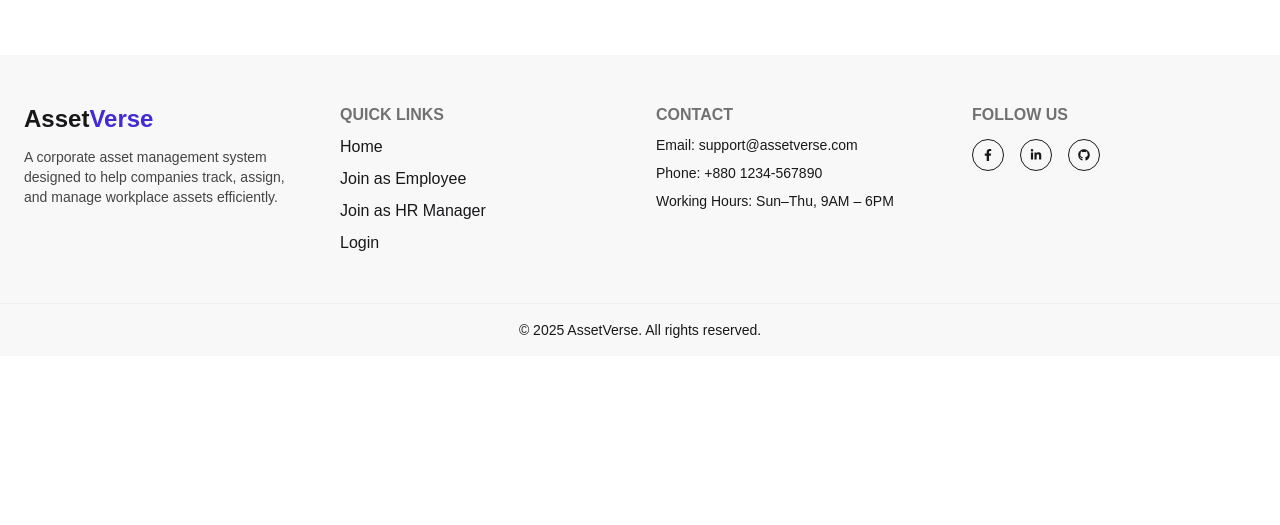
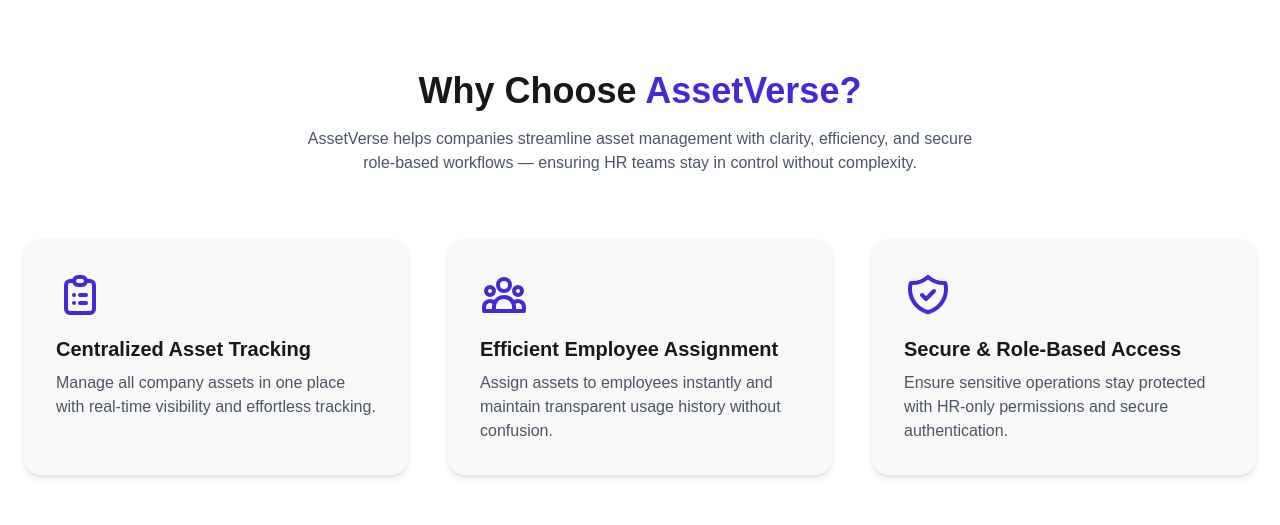
Before and after one commit to rahinhaque/-AssetVerse-Client, a React (Vite) app: page / in a window 1280 px wide. Shown: the part 678-1203 px from the top of the page. Before the commit the page ends 1034 px from the top, so only its background shows below. Built offline with nearby package versions, Linux system fonts and the light colour scheme; no server answers.

Commit message:
Theme change and About section

```diff
--- /dev/null
+++ b/src/Pages/Home/About/About.jsx
@@ -0,0 +1,87 @@
+import { motion } from "framer-motion";
+import {
+  HiOutlineClipboardList,
+  HiOutlineShieldCheck,
+  HiOutlineUserGroup,
+} from "react-icons/hi";
+
+const About = () => {
+  return (
+    <section className="bg-white py-20">
+      <div className="max-w-7xl mx-auto px-6">
+
+        <motion.div
+          initial={{ opacity: 0, y: 30 }}
+          whileInView={{ opacity: 1, y: 0 }}
+          transition={{ duration: 0.6 }}
+          className="text-center"
+        >
+          <h2 className="text-4xl font-bold">
+            Why Choose <span className="text-primary">AssetVerse?</span>
+          </h2>
+          <p className="mt-4 text-gray-600 max-w-2xl mx-auto">
+            AssetVerse helps companies streamline asset management with clarity,
+            efficiency, and secure role-based workflows — ensuring HR teams stay
+            in control without complexity.
+          </p>
+        </motion.div>
+
+
+        <div className="mt-16 grid grid-cols-1 md:grid-cols-2 lg:grid-cols-3 gap-10">
+
+          <motion.div
+            initial={{ opacity: 0, y: 40 }}
+            whileInView={{ opacity: 1, y: 0 }}
+            transition={{ duration: 0.5 }}
+            className="p-8 bg-base-200 rounded-2xl shadow-md hover:shadow-xl transition"
+          >
+            <HiOutlineClipboardList className="text-primary text-5xl" />
+            <h3 className="mt-4 text-xl font-semibold">
+              Centralized Asset Tracking
+            </h3>
+            <p className="mt-2 text-gray-600">
+              Manage all company assets in one place with real-time visibility
+              and effortless tracking.
+            </p>
+          </motion.div>
+
+
+          <motion.div
+            initial={{ opacity: 0, y: 40 }}
+            whileInView={{ opacity: 1, y: 0 }}
+            transition={{ duration: 0.6 }}
+            className="p-8 bg-base-200 rounded-2xl shadow-md hover:shadow-xl transition"
+          >
+            <HiOutlineUserGroup className="text-primary text-5xl" />
+            <h3 className="mt-4 text-xl font-semibold">
+              Efficient Employee Assignment
+            </h3>
+            <p className="mt-2 text-gray-600">
+              Assign assets to employees instantly and maintain transparent
+              usage history without confusion.
+            </p>
+          </motion.div>
+
+
+          <motion.div
+            initial={{ opacity: 0, y: 40 }}
+            whileInView={{ opacity: 1, y: 0 }}
+            transition={{ duration: 0.7 }}
+            className="p-8 bg-base-200 rounded-2xl shadow-md hover:shadow-xl transition"
+          >
+            <HiOutlineShieldCheck className="text-primary text-5xl" />
+            <h3 className="mt-4 text-xl font-semibold">
+              Secure & Role-Based Access
+            </h3>
+            <p className="mt-2 text-gray-600">
+              Ensure sensitive operations stay protected with HR-only
+              permissions and secure authentication.
+            </p>
+          </motion.div>
+        </div>
+      </div>
+    </section>
+  );
+};
+
+export default About;
--- a/src/Pages/Home/Home/Home.jsx
+++ b/src/Pages/Home/Home/Home.jsx
@@ -1,10 +1,12 @@
 import React from 'react';
 import Banner from '../Banner/Banner';
+import About from '../About/About';
 
 const Home = () => {
   return (
     <div>
       <Banner></Banner>
+      <About></About>
     </div>
   );
 };
--- a/src/index.css
+++ b/src/index.css
@@ -1,5 +1,7 @@
 @import "tailwindcss";
-@plugin "daisyui";
+ @plugin "daisyui" {
+   themes: light --default;
+ };
 
 @import url("https://fonts.googleapis.com/css2?family=Urbanist:ital,wght@0,100..900;1,100..900&display=swap");
 
```
